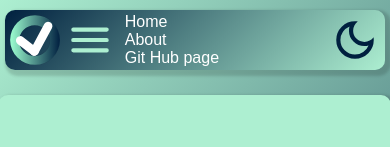
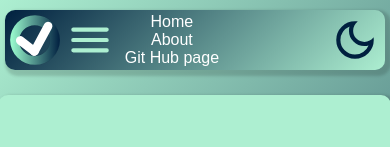
Before and after one commit to Felix754/to-do-list, a plain HTML site: page index.html in a window 390 px wide. Shown: the top 147 px of the page. Drawn offline with Linux system fonts and the light colour scheme.

Commit message:
Minor improvements to the nav bar
-Enhanced display of links at smaller screen resolutions

```diff
--- a/css/skrypt.css
+++ b/css/skrypt.css
@@ -383,10 +383,11 @@ h3 {
   .link-container {
     display: flex;
     flex-direction: column;
+    text-align: center;
   }
 
   a {
-    margin: 0;
+    margin: auto 0 auto 0 auto;
     padding: 0;
   }
 
```
